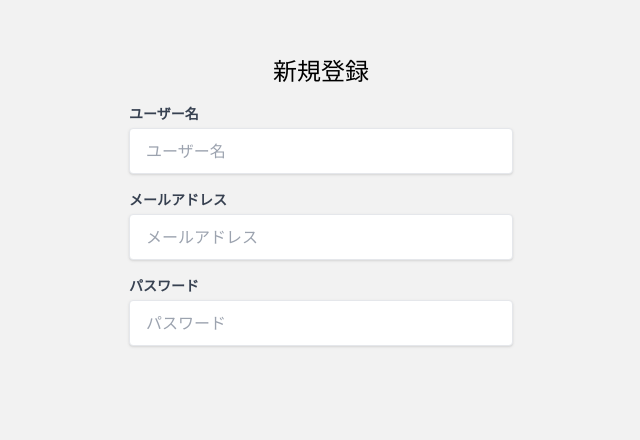
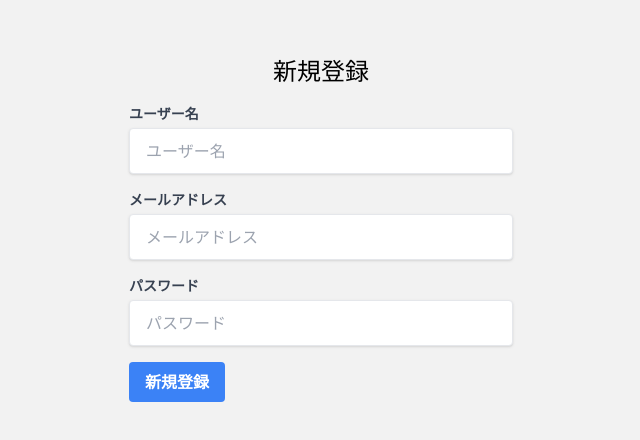
Before and after one commit to Kens04/auth-form-with-nextjs, a Next.js app: page /auth/signup in a window 1280 px wide. Shown: the top 440 px of the page, without its empty margins (319-959 px from the left). Built offline with nearby package versions, Linux system fonts and the light colour scheme.

Commit message:
送信ボタン用コンポーネントを作成

```diff
--- a/src/app/auth/signup/page.tsx
+++ b/src/app/auth/signup/page.tsx
@@ -1,3 +1,4 @@
+import Button from "@/app/features/auth/components/Button";
 import InputFiled from "@/app/features/auth/components/InputFiled";
 import React from "react";
 
@@ -25,7 +26,9 @@
           placeholder="パスワード"
         />
         <div className="mt-4">
-          <button></button>
+          <Button type="submit" colorClass="bg-blue-500 hover:bg-blue-700">
+            新規登録
+          </Button>
         </div>
       </form>
     </div>
--- /dev/null
+++ b/src/app/features/auth/components/Button.tsx
@@ -0,0 +1,25 @@
+import React, { ReactNode } from "react";
+
+interface ButtonProps {
+  colorClass: string;
+  children: ReactNode;
+  type: "button" | "submit" | "reset";
+  onClick?: () => void;
+}
+
+const Button = ({ children, colorClass, type, onClick }: ButtonProps) => {
+  const baseClasses =
+    "text-white font-bold py-2 px-4 rounded focus:outline-none";
+
+  return (
+    <button
+      type={type}
+      className={`${baseClasses} ${colorClass}`}
+      onClick={onClick}
+    >
+      {children}
+    </button>
+  );
+};
+
+export default Button;
```
